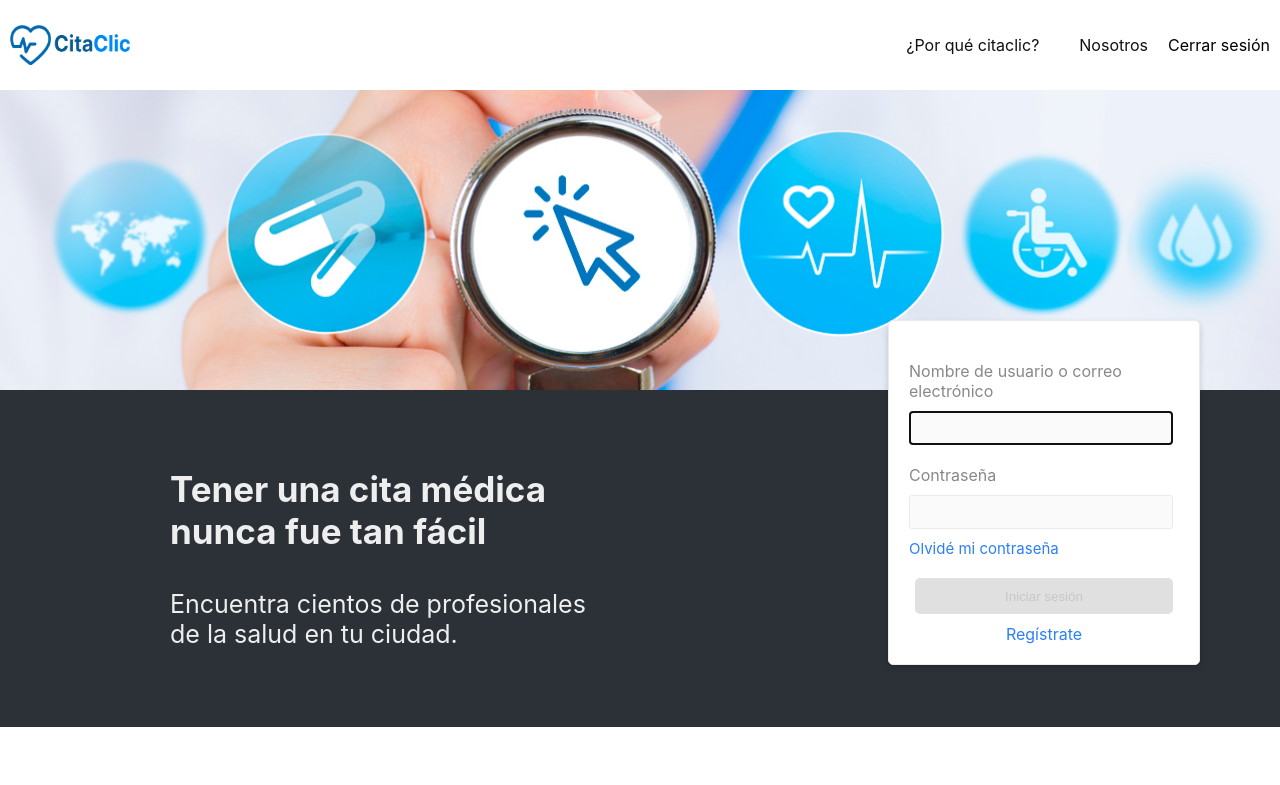
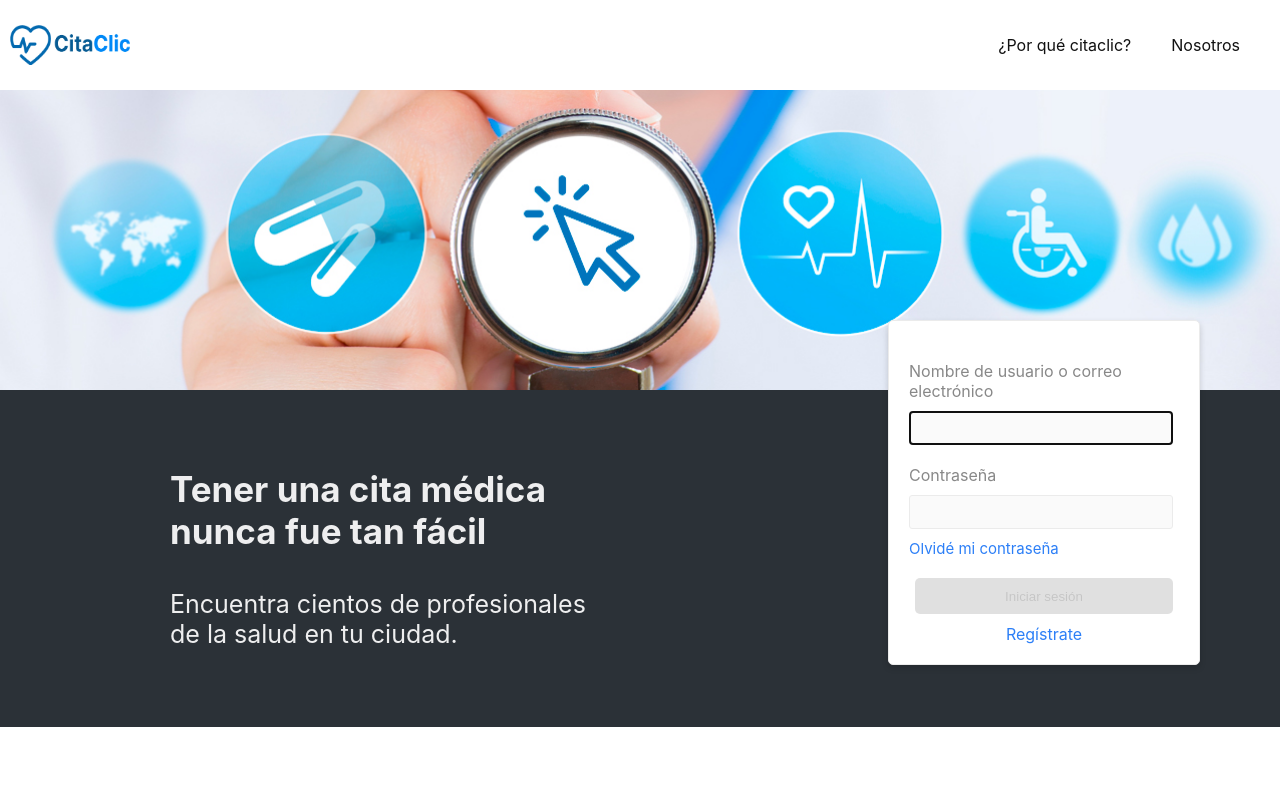
Before and after one commit to davidlondonor/Citaclic, a React (Create React App) app: page / in a window 1280 px wide. Shown: the top 785 px of the page. Built offline with nearby package versions, Linux system fonts and the light colour scheme.

Commit message:
cerrar sesion

```diff
--- a/src/home/menu.css
+++ b/src/home/menu.css
@@ -70,4 +70,7 @@
 .cerrar-sesion{
   display: flex;
   align-items: center;
+  text-decoration: none;
+  color: #111111;
+  margin-right: 10px;
 }
--- a/src/home/menu.js
+++ b/src/home/menu.js
@@ -54,8 +54,10 @@ volverInicio = () => {
                                 {!this.props.isLoggedIn ?
                                     (<a href="#nosotros" className="nav">Nosotros</a>) : null}
                                 {this.props.isLoggedIn ?
+                                (<a href="#" onClick={this.openModal} className="cerrar-sesion"><p>Cerrar sesión</p></a>
+                                ) : null}
+                                {this.props.isLoggedIn ?
                                 (<a onClick={this.openModal}> <img src={exitImage} alt="Cerrar sesión" className="img-salir"></img></a> ): null}
-                                <a><p>Cerrar sesión</p></a>
                             </div>
                     </div>
                 </div>
@@ -71,13 +73,13 @@ volverInicio = () => {
                                 <button
                                     type="button"
                                     onClick={this.closeModal}
-                                    className="boton-volver-salir">volver
+                                    className="boton-volver-salir">Volver
                                 </button>
                                 <button
                                     type="button"
                                     onClick={this.volverInicio}
                                     className="boton-confirmar-salir"
-                                    >confirmar
+                                    >Confirmar
                                 </button>
                             </div>
                         </div>
--- a/src/signUP/SignUP.js
+++ b/src/signUP/SignUP.js
@@ -1,7 +1,6 @@
 import React from 'react';
 import './SignUP.css';
-import doctorRegistro from '../assets/doctorRegistro.png';
-import {Link} from 'react-router-dom';
+import doctorRegistro from '../assets/doctorRegistro.jpg';
 class SignUP extends React.Component{
     state={
         isDirty: false,
@@ -88,8 +87,8 @@ class SignUP extends React.Component{
     }
     render(){
         return(
-        <div className="container container-signup">
-            <img alt="Registrarse" className="img-signup" src={doctorRegistro}></img>
+        <div className="container container-signup">             {/*
+           */}  <img alt="Registrarse" className="img-signup" src={doctorRegistro}></img>
                <div className="right-container">
                 <div className="SignUP">
                     <form onSubmit={this.handleSubmit} className="form" autoComplete="off">
```
Also changed, not shown: src/assets/doctorRegistro.jpg (added), 1 other file (tests, documents, lock files or other folders).
